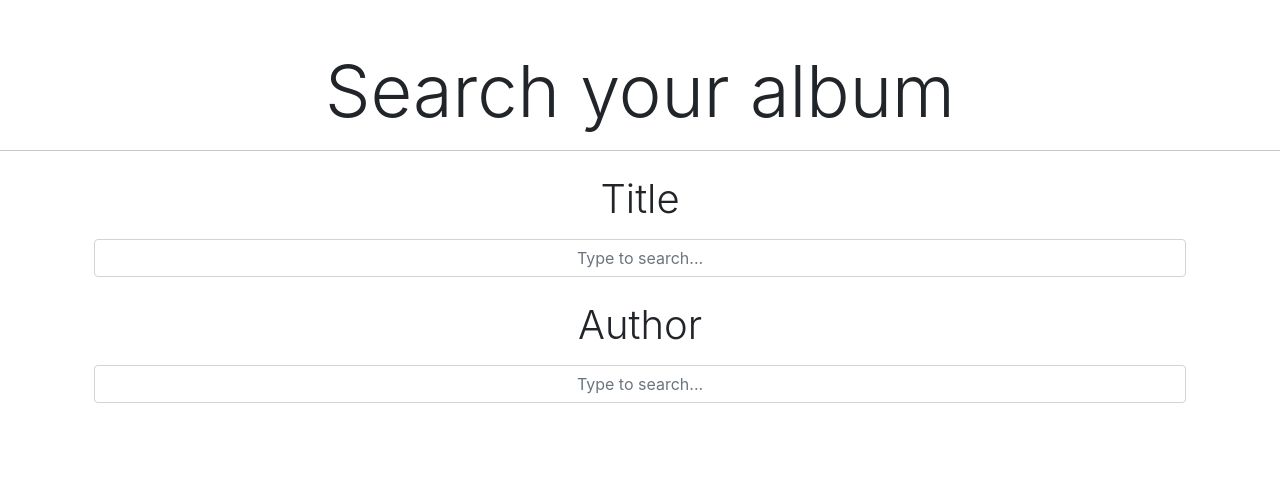
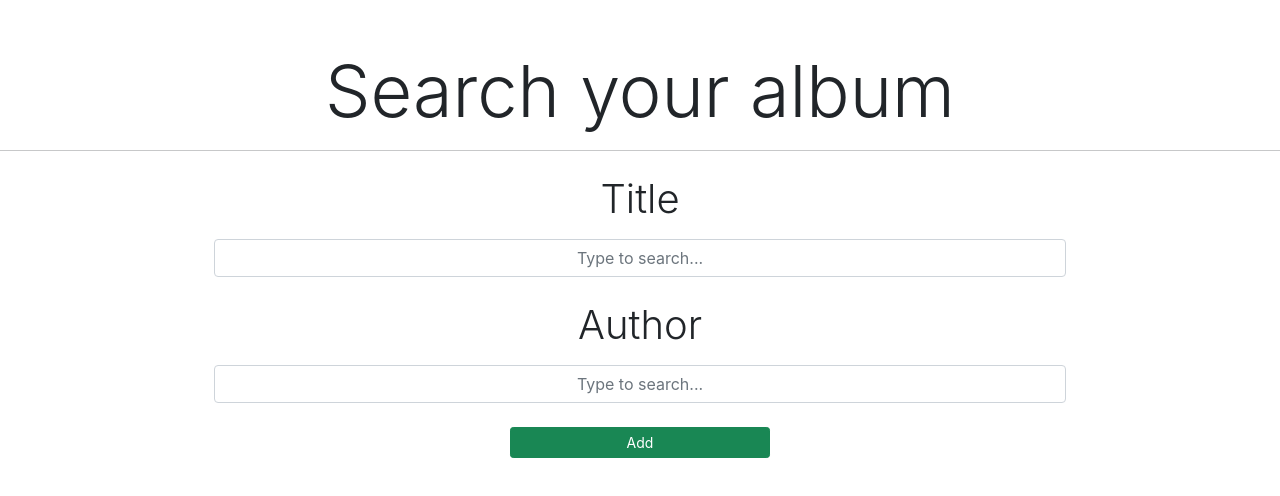
Before and after one commit to xavier-tadeo/flumotion, a React (Create React App) app: page / in a window 1280 px wide. Shown: the top 496 px of the page. Built offline with nearby package versions, Linux system fonts and the light colour scheme.

Commit message:
Added in component FormUser hook and handleSubmit

```diff
--- a/src/components/FormUser/FormUser.js
+++ b/src/components/FormUser/FormUser.js
@@ -1,9 +1,17 @@
-import React from "react";
+import { useUserForm } from "../../hooks/useUserForm";
 
 export const FormUser = () => {
+  const { handleChange, inputValue, initialValue, setInputValue } =
+    useUserForm();
+
+  const handleSubmit = (evt) => {
+    evt.preventDefault();
+    setInputValue(initialValue);
+  };
+
   return (
     <div className="d-flex justify-content-center">
-      <form className="container row">
+      <form className="container-form row" onSubmit={handleSubmit}>
         <label htmlFor="title" className="form-label text-center p-2 display-6">
           Title
         </label>
@@ -12,6 +20,8 @@ export const FormUser = () => {
           id="title"
           className="form-control text-center"
           placeholder="Type to search..."
+          value={inputValue.title}
+          onChange={handleChange}
         />
         <label
           htmlFor="author"
@@ -21,10 +31,15 @@ export const FormUser = () => {
         </label>
         <input
           type="text"
-          id="title"
+          id="author"
           className="form-control text-center"
           placeholder="Type to search..."
+          value={inputValue.author}
+          onChange={handleChange}
         />
+        <div className="d-grid gap-2 col-4 mx-auto">
+          <button className="btn btn-success mt-4 btn-sm ">Add</button>
+        </div>
       </form>
     </div>
   );
```
Also changed, not shown: 1 other file (tests, documents, lock files or other folders).
